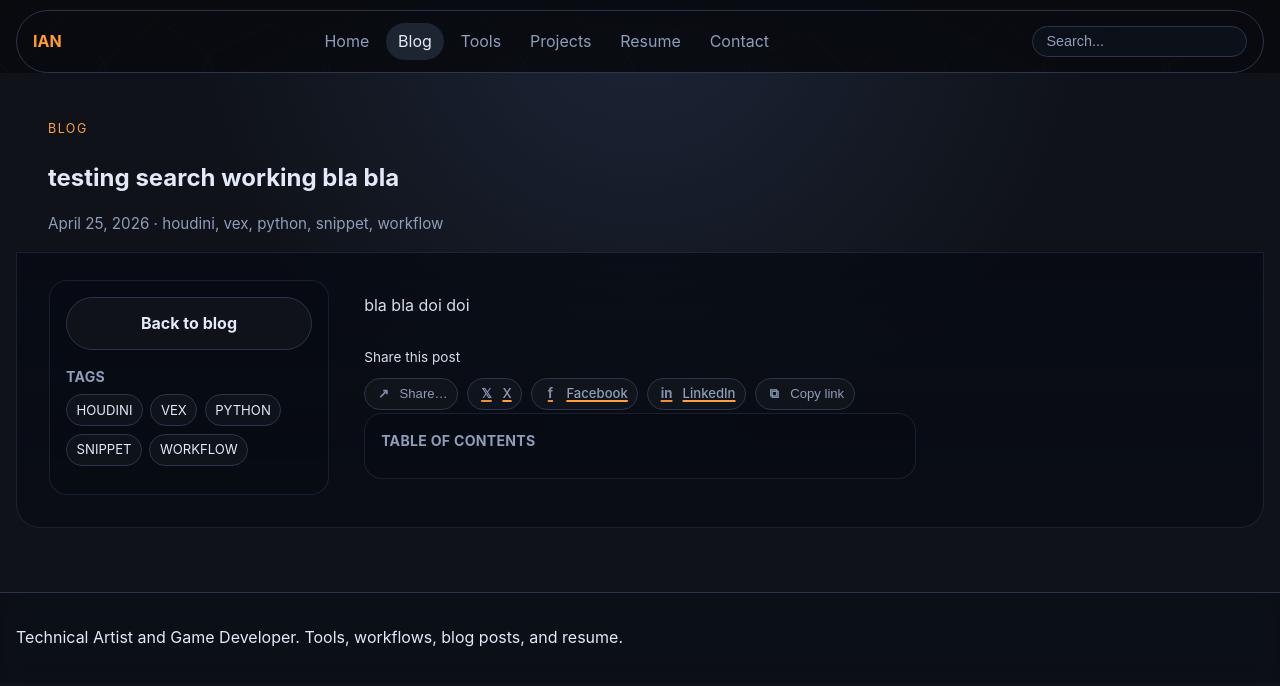
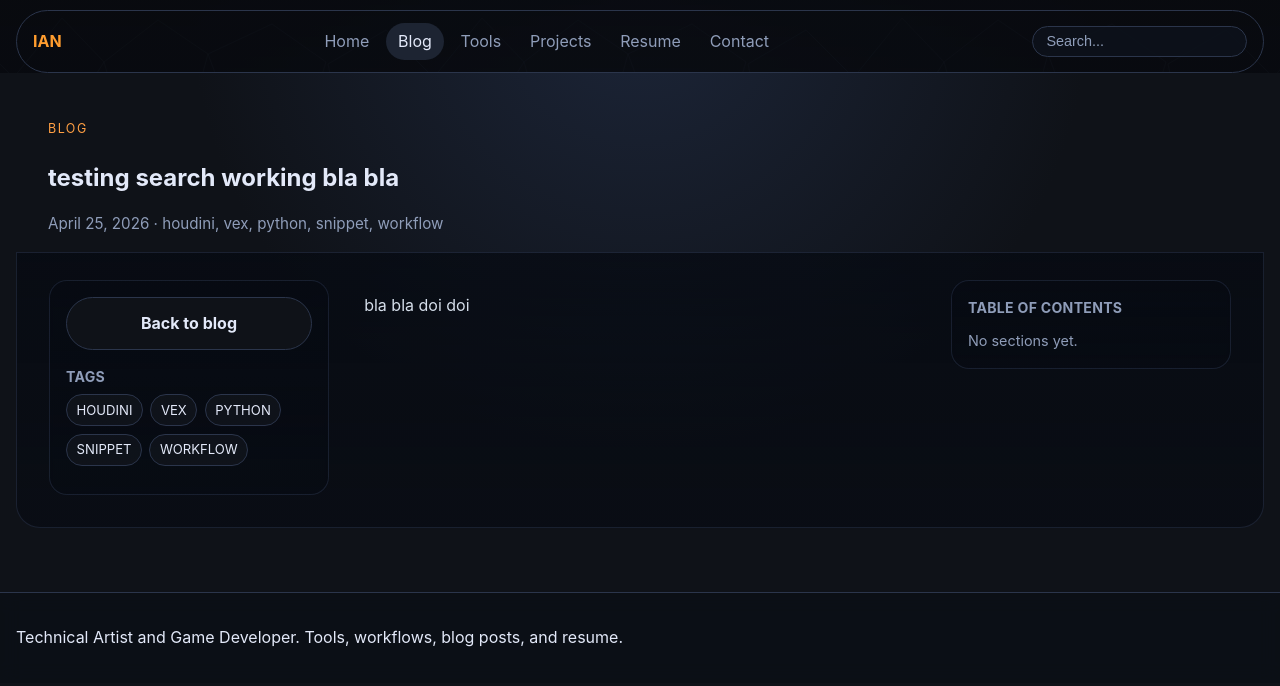
Before and after one commit to ianistor/ian_mywebsite, a Jekyll site: the page built from _posts/2026-04-25-TestSearch.md, in a window 1280 px wide and 900 px high. Shown: the top 686 px of the window. Built offline with Jekyll 4.4.1, drawn with Linux system fonts in a browser that asks for light colours; nearby versions of some CDN libraries.

Commit message:
Restore post TOC and remove share buttons

```diff
--- a/_layouts/post.html
+++ b/_layouts/post.html
@@ -30,34 +30,7 @@ layout: default
 
     <div class="prose project-main-content">
       {{ content }}
-
-      <section class="post-share narrow" aria-label="Share this post">
-        <p class="post-share-label">Share this post</p>
-        <div class="post-share-links">
-          <button type="button" class="tag-chip small share-action-button" data-share-url="{{ page.url | absolute_url }}" data-share-title="{{ page.title }}" aria-label="Open device share menu">
-            <span class="share-icon" aria-hidden="true">↗</span>
-            <span>Share…</span>
-          </button>
-          <a class="tag-chip small share-link" href="https://x.com/intent/post?url={{ page.url | absolute_url | url_encode }}&text={{ page.title | url_encode }}" target="_blank" rel="noopener noreferrer" data-platform="X" data-share-url="{{ page.url | absolute_url }}" data-share-title="{{ page.title }}" aria-label="Share on X">
-            <span class="share-icon" aria-hidden="true">𝕏</span>
-            <span>X</span>
-          </a>
-          <a class="tag-chip small share-link" href="https://www.facebook.com/sharer/sharer.php?u={{ page.url | absolute_url | url_encode }}" target="_blank" rel="noopener noreferrer" data-platform="Facebook" data-share-url="{{ page.url | absolute_url }}" data-share-title="{{ page.title }}" aria-label="Share on Facebook">
-            <span class="share-icon" aria-hidden="true">f</span>
-            <span>Facebook</span>
-          </a>
-          <a class="tag-chip small share-link" href="https://www.linkedin.com/sharing/share-offsite/?url={{ page.url | absolute_url | url_encode }}" target="_blank" rel="noopener noreferrer" data-platform="LinkedIn" data-share-url="{{ page.url | absolute_url }}" data-share-title="{{ page.title }}" aria-label="Share on LinkedIn">
-            <span class="share-icon" aria-hidden="true">in</span>
-            <span>LinkedIn</span>
-          </a>
-          <button type="button" class="tag-chip small share-copy-button" data-share-url="{{ page.url | absolute_url }}" aria-label="Copy page URL">
-            <span class="share-icon" aria-hidden="true">⧉</span>
-            <span>Copy link</span>
-          </button>
-        </div>
-      </section>
-
-
+    </div>
 
     <aside class="project-sidebar toc-sidebar" aria-label="Table of contents">
       <div class="project-fact">
@@ -67,3 +40,30 @@ layout: default
     </aside>
   </section>
 </article>
+
+<script>
+  (() => {
+    const tocRoot = document.querySelector('#page-toc');
+    const contentRoot = document.querySelector('.project-main-content');
+
+    if (tocRoot && contentRoot) {
+      const headings = [...contentRoot.querySelectorAll('h2, h3')];
+      headings.forEach((heading, index) => {
+        if (!heading.id) {
+          heading.id = `section-${index + 1}-${heading.textContent.trim().toLowerCase().replace(/[^a-z0-9]+/g, '-')}`;
+        }
+        const li = document.createElement('li');
+        li.className = heading.tagName.toLowerCase() === 'h3' ? 'toc-subitem' : 'toc-item';
+        const a = document.createElement('a');
+        a.href = `#${heading.id}`;
+        a.textContent = heading.textContent;
+        li.appendChild(a);
+        tocRoot.appendChild(li);
+      });
+
+      if (headings.length === 0) {
+        tocRoot.innerHTML = '<li class="toc-empty">No sections yet.</li>';
+      }
+    }
+  })();
+</script>
```
